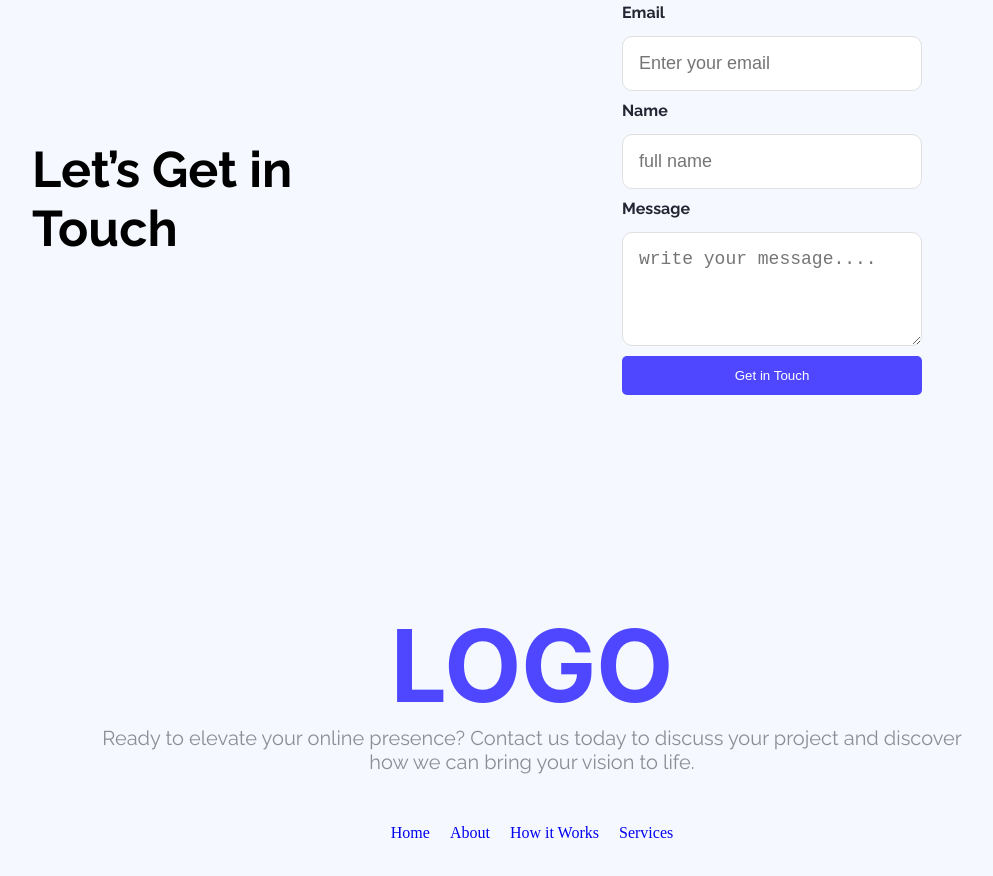
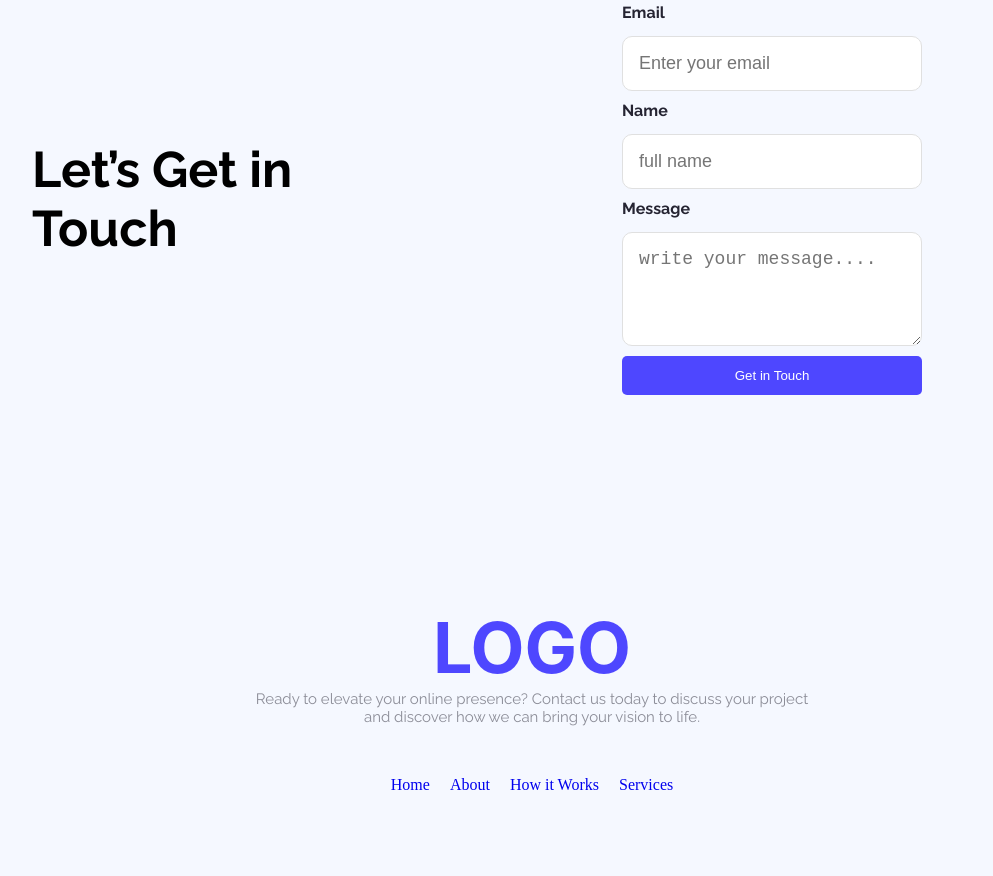
Before and after one commit to shuv-on/Assignment-01, a plain HTML site: page index.html in a window 1280 px wide. Shown: the part 2694-3570 px from the top of the page, without its empty margins (108-1101 px from the left). Drawn offline with Linux system fonts and the light colour scheme.

Commit message:
final-cmmit

```diff
--- a/index.html
+++ b/index.html
@@ -155,7 +155,7 @@
     <footer>
         <div class="footer-detail raleway">
             <h1 class="inter">LOGO</h1>
-            <p class="lite-color">Ready to elevate your online presence? Contact us today to discuss your project and discover how we can bring your vision to life.</p>
+            <p class="lite-color">Ready to elevate your online presence? Contact us today to discuss your project <br>and discover how we can bring your vision to life.</p>
         </div>
         <!--lsit Menu-->
         <div class="list">
--- a/styles.css
+++ b/styles.css
@@ -296,11 +296,11 @@ main{
 }
 .footer-detail h1{
     color: #4E47FF;
-    font-size: 100px;
+    font-size: 70px;
     font-weight: bold;
 }
 .footer-detail p{
-    font-size: 20px;
+    font-size: 15px;
     margin: 0px 0;
     text-align: center;
     text-wrap: wrap;
```
